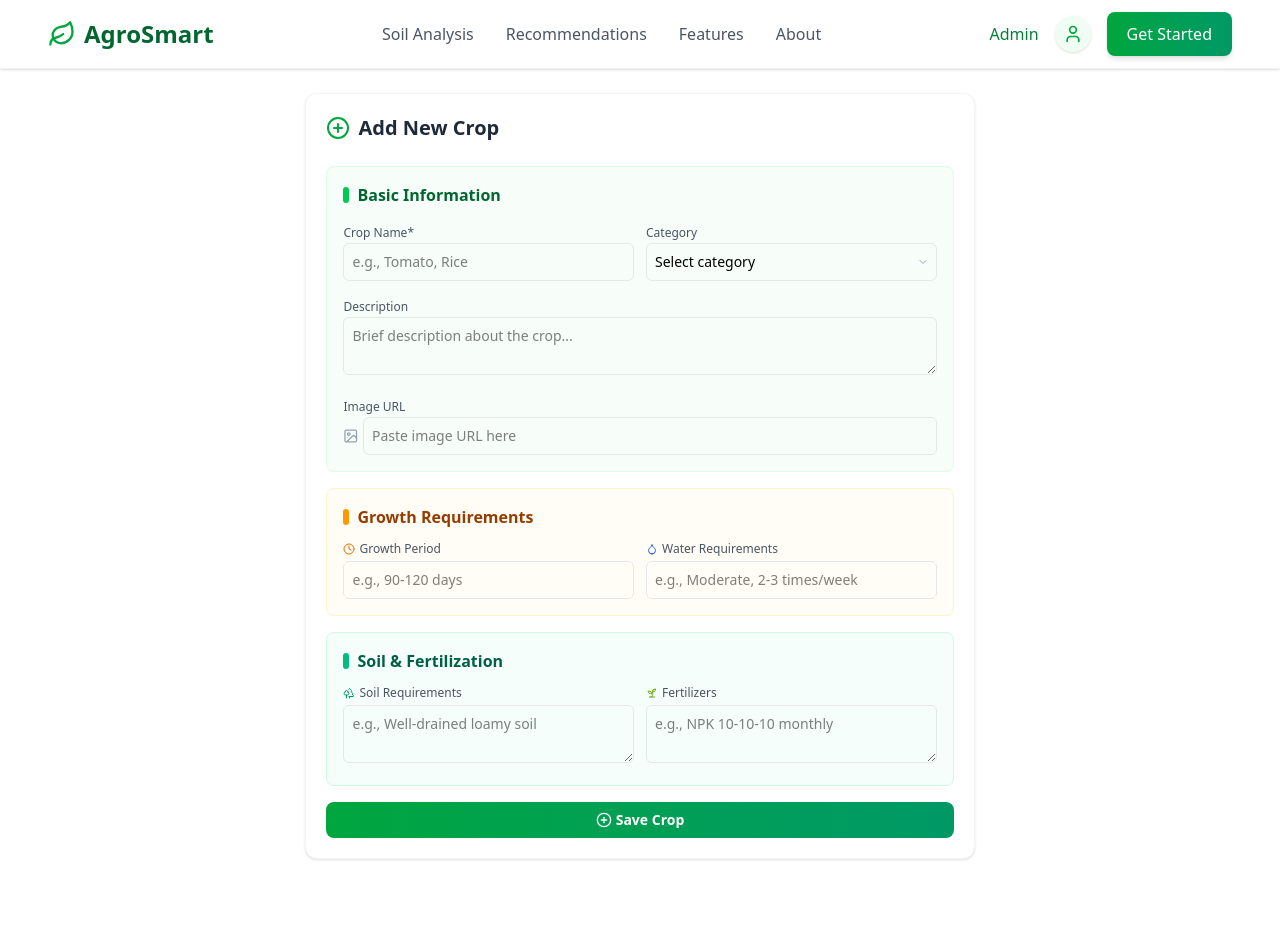
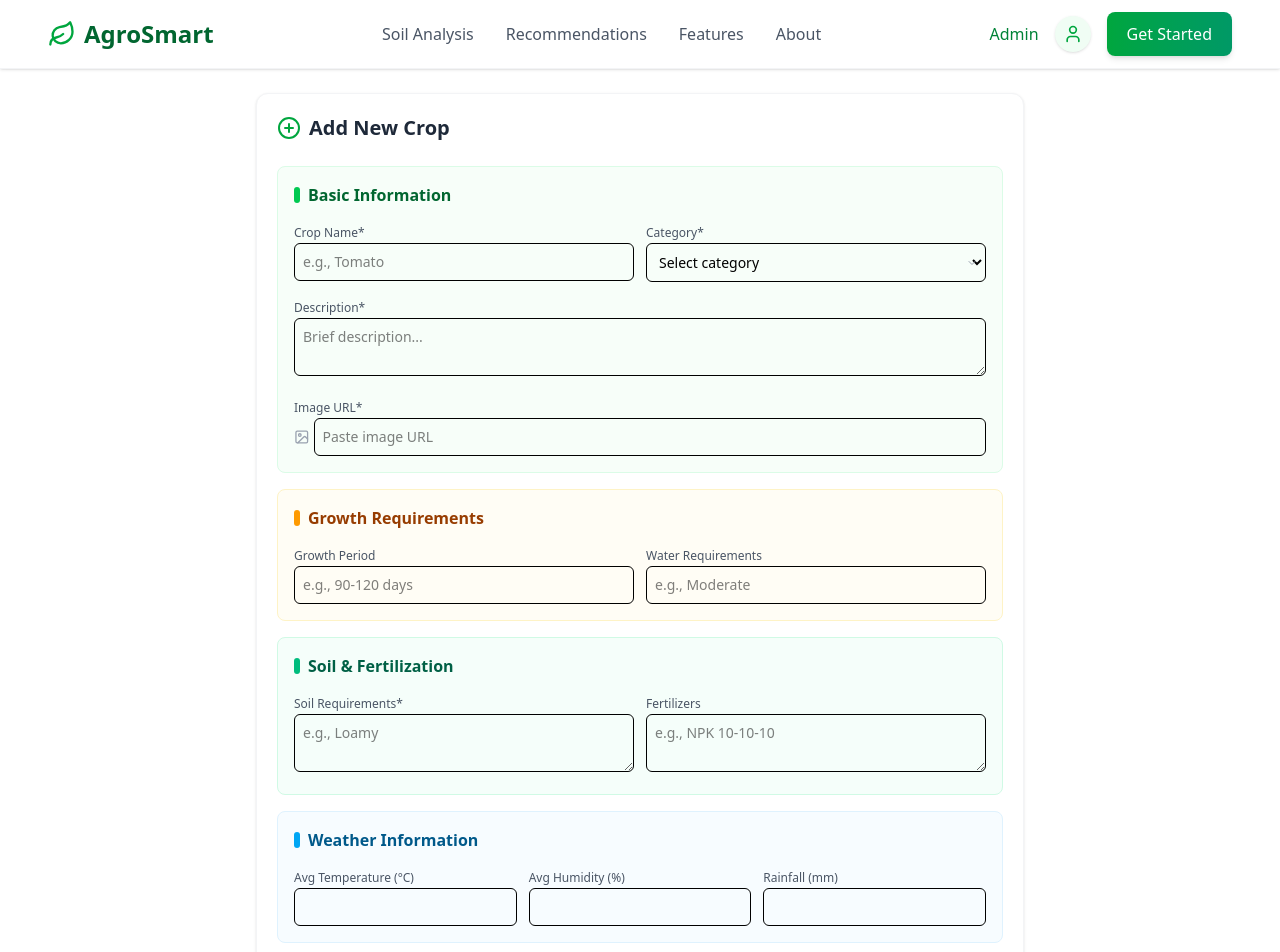
Before and after one commit to idlakshan/AgroSmart-Frontend, a React (Vite) app: page /admin/crops in a window 1280 px wide. Shown: the top 952 px of the page. Before the commit the page ends 883 px from the top, so only its background shows below. Built offline with nearby package versions, Linux system fonts and the light colour scheme.

Commit message:
feat: add toast and validation to crop form

```diff
--- a/src/App.jsx
+++ b/src/App.jsx
@@ -10,6 +10,9 @@ import { FeatureSection } from './pages/FeatureSection';
 import { HeroSection } from './pages/HeroSection';
 import LearnMoreSeaction from './pages/LearnMoreSection';
 import AdminCrops from './pages/AdminCrops';
+
+import { ToastContainer } from "react-toastify";
+import "react-toastify/dist/ReactToastify.css";
 
 function App() {
   const [soilType, setSoilType] = useState(null);
@@ -89,12 +92,14 @@ function App() {
                 <LearnMoreSeaction />
               </main>
               <Footer />
+
             </>
           }
         />
 
         <Route path="/admin/crops" element={<AdminCrops />} />
       </Routes>
+       <ToastContainer position="top-right" autoClose={3000} />
     </div>
   );
 }
--- a/src/main.jsx
+++ b/src/main.jsx
@@ -2,12 +2,17 @@ import { StrictMode } from 'react'
 import { createRoot } from 'react-dom/client'
 import './index.css'
 import App from './App.jsx'
-import { BrowserRouter } from 'react-router-dom';
+import { BrowserRouter } from 'react-router-dom'
+import { Provider } from "react-redux";
+import { store } from "./redux/store";
+
 
 createRoot(document.getElementById('root')).render(
   <StrictMode>
-    <BrowserRouter>
-      <App />
-    </BrowserRouter>
-  </StrictMode>,
+    <Provider store={store}>
+      <BrowserRouter>
+        <App />
+      </BrowserRouter>
+    </Provider>
+  </StrictMode>
 )
--- a/src/pages/AdminCrops.jsx
+++ b/src/pages/AdminCrops.jsx
@@ -1,43 +1,39 @@
-import { useState } from "react";
 import {
-  PlusCircle,
-  Image,
-  Clock,
-  Droplet,
-  ChevronDown,
-  Sprout,
-  Trees
+  PlusCircle, Image, Clock, Droplet, ChevronDown, Sprout, Trees
 } from "lucide-react";
+import { useForm } from "react-hook-form";
+import { zodResolver } from "@hookform/resolvers/zod";
+
+import { useCreateCropMutation } from "../redux/features/crop/cropApi";
+import { toast } from "react-toastify";
+import { cropSchema } from "../validation/cropShema";
+
+const categories = [
+  "Vegetable", "Fruit", "Grain", "Legume", "Herb"
+];
 
 const AdminCrops = () => {
-  const [formData, setFormData] = useState({
-    name: "",
-    description: "",
-    image: "",
-    growthPeriod: "",
-    waterRequirements: "",
-    category: "",
-    fertilizers: "",
-    soilRequirements: "",
+  const {
+    register,
+    handleSubmit,
+    reset,
+    formState: { errors }
+  } = useForm({
+    resolver: zodResolver(cropSchema),
+    mode: "onChange"
   });
 
-  const handleChange = (e) => {
-    const { name, value } = e.target;
-    setFormData((prev) => ({ ...prev, [name]: value }));
+  const [createCrop, { isLoading }] = useCreateCropMutation();
+  const onSubmit = async (data) => {
+    try {
+      await createCrop(data).unwrap();
+      toast.success("Crop created successfully!");
+      setTimeout(() => reset(), 500)
+    } catch (err) {
+      toast.error(err?.data?.error || "Failed to create crop");
+    }
   };
 
-  const handleSubmit = async (e) => {
-    e.preventDefault();
-    console.log("Submitting:", formData);
-  };
-
-  const categories = [
-    "Vegetables",
-    "Fruits",
-    "Grains",
-    "Legumes",
-    "Herbs",
-  ];
 
   return (
     <div className="max-w-3xl mx-auto my-6 p-5 bg-white rounded-xl shadow-sm border border-gray-100">
@@ -46,35 +42,30 @@ const AdminCrops = () => {
         <h1 className="text-xl font-bold text-gray-800">Add New Crop</h1>
       </div>
 
-      <form onSubmit={handleSubmit} className="space-y-4">
+      <form onSubmit={handleSubmit(onSubmit)} className="space-y-4">
         <div className="bg-green-50/50 p-4 rounded-lg border border-green-100">
           <h2 className="text-base font-semibold text-green-800 mb-3 flex items-center">
             <span className="w-1.5 h-4 bg-green-500 rounded-full mr-2"></span>
             Basic Information
           </h2>
-
           <div className="grid grid-cols-1 md:grid-cols-2 gap-3">
             <div className="space-y-1">
               <label className="text-xs font-medium text-gray-600">Crop Name*</label>
               <input
+                {...register("name")}
                 type="text"
-                name="name"
-                placeholder="e.g., Tomato, Rice"
-                className="w-full text-sm border border-gray-200 rounded-md p-2 focus:ring-2 focus:ring-green-500 focus:border-transparent"
-                value={formData.name}
-                onChange={handleChange}
-                required
+                placeholder="e.g., Tomato"
+                className="w-full text-sm border rounded-md p-2 focus:ring-2 focus:ring-green-500"
               />
+              {errors.name && <p className="text-red-500 text-xs">{errors.name.message}</p>}
             </div>
 
             <div className="space-y-1">
-              <label className="text-xs font-medium text-gray-600">Category</label>
+              <label className="text-xs font-medium text-gray-600">Category*</label>
               <div className="relative">
                 <select
-                  name="category"
-                  className="w-full text-sm appearance-none border border-gray-200 rounded-md p-2 pr-7 focus:ring-2 focus:ring-green-500 focus:border-transparent"
-                  value={formData.category}
-                  onChange={handleChange}
+                  {...register("category")}
+                  className="w-full text-sm border rounded-md p-2 pr-7 focus:ring-2 focus:ring-green-500"
                 >
                   <option value="">Select category</option>
                   {categories.map((cat) => (
@@ -83,33 +74,32 @@ const AdminCrops = () => {
                 </select>
                 <ChevronDown className="h-3 w-3 text-gray-400 absolute right-2 top-1/2 transform -translate-y-1/2" />
               </div>
-            </div>
+              {errors.category && <p className="text-red-500 text-xs">{errors.category.message}</p>}
             </div>
 
-          <div className="mt-3 space-y-1">
-            <label className="text-xs font-medium text-gray-600">Description</label>
+            <div className="md:col-span-2 space-y-1">
+              <label className="text-xs font-medium text-gray-600">Description*</label>
               <textarea
-              name="description"
-              placeholder="Brief description about the crop..."
+                {...register("description")}
                 rows="2"
-              className="w-full text-sm border border-gray-200 rounded-md p-2 focus:ring-2 focus:ring-green-500 focus:border-transparent"
-              value={formData.description}
-              onChange={handleChange}
+                placeholder="Brief description..."
+                className="w-full text-sm border rounded-md p-2 focus:ring-2 focus:ring-green-500"
               />
+              {errors.description && <p className="text-red-500 text-xs">{errors.description.message}</p>}
             </div>
 
-          <div className="mt-3 space-y-1">
-            <label className="text-xs font-medium text-gray-600">Image URL</label>
+            <div className="md:col-span-2 space-y-1">
+              <label className="text-xs font-medium text-gray-600">Image URL*</label>
               <div className="flex items-center">
                 <Image className="h-4 w-4 text-gray-400 mr-1" />
                 <input
+                  {...register("image")}
                   type="text"
-                name="image"
-                placeholder="Paste image URL here"
-                className="w-full text-sm border border-gray-200 rounded-md p-2 focus:ring-2 focus:ring-green-500 focus:border-transparent"
-                value={formData.image}
-                onChange={handleChange}
+                  placeholder="Paste image URL"
+                  className="w-full text-sm border rounded-md p-2 focus:ring-2 focus:ring-green-500"
                 />
+              </div>
+              {errors.image && <p className="text-red-500 text-xs">{errors.image.message}</p>}
             </div>
           </div>
         </div>
@@ -119,85 +109,102 @@ const AdminCrops = () => {
             <span className="w-1.5 h-4 bg-amber-500 rounded-full mr-2"></span>
             Growth Requirements
           </h2>
-
           <div className="grid grid-cols-1 md:grid-cols-2 gap-3">
             <div className="space-y-1">
-              <label className="text-xs font-medium text-gray-600 flex items-center">
-                <Clock className="h-3 w-3 mr-1 text-amber-600" />
-                Growth Period
-              </label>
+              <label className="text-xs font-medium text-gray-600">Growth Period</label>
               <input
+                {...register("growthPeriod")}
                 type="text"
-                name="growthPeriod"
                 placeholder="e.g., 90-120 days"
-                className="w-full text-sm border border-gray-200 rounded-md p-2 focus:ring-2 focus:ring-amber-500 focus:border-transparent"
-                value={formData.growthPeriod}
-                onChange={handleChange}
+                className="w-full text-sm border rounded-md p-2 focus:ring-2 focus:ring-amber-500"
               />
             </div>
-
             <div className="space-y-1">
-              <label className="text-xs font-medium text-gray-600 flex items-center">
-                <Droplet className="h-3 w-3 mr-1 text-blue-600" />
-                Water Requirements
-              </label>
+              <label className="text-xs font-medium text-gray-600">Water Requirements</label>
               <input
+                {...register("waterRequirements")}
                 type="text"
-                name="waterRequirements"
-                placeholder="e.g., Moderate, 2-3 times/week"
-                className="w-full text-sm border border-gray-200 rounded-md p-2 focus:ring-2 focus:ring-blue-500 focus:border-transparent"
-                value={formData.waterRequirements}
-                onChange={handleChange}
+                placeholder="e.g., Moderate"
+                className="w-full text-sm border rounded-md p-2 focus:ring-2 focus:ring-amber-500"
               />
             </div>
           </div>
         </div>
+
 
         <div className="bg-emerald-50/50 p-4 rounded-lg border border-emerald-100">
           <h2 className="text-base font-semibold text-emerald-800 mb-3 flex items-center">
             <span className="w-1.5 h-4 bg-emerald-500 rounded-full mr-2"></span>
             Soil & Fertilization
           </h2>
-
           <div className="grid grid-cols-1 md:grid-cols-2 gap-3">
             <div className="space-y-1">
-              <label className="text-xs font-medium text-gray-600 flex items-center">
-                <Trees className="h-3 w-3 mr-1 text-emerald-600" />
-                Soil Requirements
-              </label>
+              <label className="text-xs font-medium text-gray-600">Soil Requirements*</label>
               <textarea
-                name="soilRequirements"
-                placeholder="e.g., Well-drained loamy soil"
+                {...register("soilRequirements")}
                 rows="2"
-                className="w-full text-sm border border-gray-200 rounded-md p-2 focus:ring-2 focus:ring-emerald-500 focus:border-transparent"
-                value={formData.soilRequirements}
-                onChange={handleChange}
+                placeholder="e.g., Loamy"
+                className="w-full text-sm border rounded-md p-2 focus:ring-2 focus:ring-emerald-500"
               />
+              {errors.soilRequirements && <p className="text-red-500 text-xs">{errors.soilRequirements.message}</p>}
             </div>
-
             <div className="space-y-1">
-              <label className="text-xs font-medium text-gray-600 flex items-center">
-                <Sprout className="h-3 w-3 mr-1 text-lime-600" />
-                Fertilizers
-              </label>
+              <label className="text-xs font-medium text-gray-600">Fertilizers</label>
               <textarea
-                name="fertilizers"
-                placeholder="e.g., NPK 10-10-10 monthly"
+                {...register("fertilizers")}
                 rows="2"
-                className="w-full text-sm border border-gray-200 rounded-md p-2 focus:ring-2 focus:ring-lime-500 focus:border-transparent"
-                value={formData.fertilizers}
-                onChange={handleChange}
+                placeholder="e.g., NPK 10-10-10"
+                className="w-full text-sm border rounded-md p-2 focus:ring-2 focus:ring-lime-500"
               />
             </div>
           </div>
         </div>
 
+
+        <div className="bg-sky-50/50 p-4 rounded-lg border border-sky-100">
+          <h2 className="text-base font-semibold text-sky-800 mb-3 flex items-center">
+            <span className="w-1.5 h-4 bg-sky-500 rounded-full mr-2"></span>
+            Weather Information
+          </h2>
+          <div className="grid grid-cols-1 md:grid-cols-3 gap-3">
+            <div className="space-y-1">
+              <label className="text-xs font-medium text-gray-600">Avg Temperature (°C)</label>
+              <input
+                {...register("avgTemperature", { valueAsNumber: true })}
+                type="number"
+                className="w-full text-sm border rounded-md p-2 focus:ring-2 focus:ring-sky-500"
+              />
+              {errors.avgTemperature && <p className="text-red-500 text-xs">{errors.avgTemperature.message}</p>}
+            </div>
+            <div className="space-y-1">
+              <label className="text-xs font-medium text-gray-600">Avg Humidity (%)</label>
+              <input
+                {...register("avgHumidity", { valueAsNumber: true })}
+                type="number"
+                className="w-full text-sm border rounded-md p-2 focus:ring-2 focus:ring-sky-500"
+              />
+              {errors.avgHumidity && <p className="text-red-500 text-xs">{errors.avgHumidity.message}</p>}
+            </div>
+            <div className="space-y-1">
+              <label className="text-xs font-medium text-gray-600">Rainfall (mm)</label>
+              <input
+                {...register("rainfall", { valueAsNumber: true })}
+                type="number"
+                className="w-full text-sm border rounded-md p-2 focus:ring-2 focus:ring-sky-500"
+              />
+              {errors.rainfall && <p className="text-red-500 text-xs">{errors.rainfall.message}</p>}
+            </div>
+          </div>
+        </div>
+
+
         <button
           type="submit"
-          className="w-full bg-gradient-to-r from-green-600 to-emerald-600 text-white text-sm font-semibold py-2 rounded-lg hover:shadow-md transition-all flex items-center justify-center"
+          disabled={isLoading}
+          className="w-full bg-gradient-to-r from-green-600 to-emerald-600 text-white text-sm font-semibold py-2 rounded-lg hover:shadow-md transition-all flex items-center justify-center disabled:opacity-50"
         >
           <PlusCircle className="h-4 w-4 mr-1" />
-          Save Crop
+          {isLoading ? "Saving..." : "Save Crop"}
         </button>
       </form>
     </div>
--- /dev/null
+++ b/src/redux/features/crop/cropApi.js
@@ -0,0 +1,19 @@
+import { createApi, fetchBaseQuery } from "@reduxjs/toolkit/query/react";
+
+export const cropApi = createApi({
+  reducerPath: "cropApi",
+  baseQuery: fetchBaseQuery({
+    baseUrl: "http://localhost:5001/api/"
+  }),
+  endpoints: (builder) => ({
+    createCrop: builder.mutation({
+      query: (newCrop) => ({
+        url: "crops",
+        method: "POST",
+        body: newCrop
+      })
+    })
+  })
+});
+
+export const { useCreateCropMutation } = cropApi;
--- /dev/null
+++ b/src/redux/store.js
@@ -0,0 +1,12 @@
+import { configureStore } from "@reduxjs/toolkit";
+import cropReducer from "./features/cropSlice";
+import { cropApi } from "./features/crop/cropApi";
+
+export const store = configureStore({
+  reducer: {
+    crop: cropReducer,
+    [cropApi.reducerPath]: cropApi.reducer
+  },
+  middleware: (getDefaultMiddleware) =>
+    getDefaultMiddleware().concat(cropApi.middleware),
+});
--- /dev/null
+++ b/src/validation/cropShema.js
@@ -0,0 +1,15 @@
+import { z } from "zod";
+
+export const cropSchema = z.object({
+  name: z.string().min(1, "Crop name is required"),
+  category: z.string().min(1, "Category is required"),
+  description: z.string().min(5, "Description is too short"),
+  image: z.string().url("Valid image URL is required"),
+  growthPeriod: z.string().optional(),
+  waterRequirements: z.string().optional(),
+  soilRequirements: z.string().min(1, "Soil requirements are required"),
+  fertilizers: z.string().optional(),
+  avgTemperature: z.coerce.number().min(-50, "Min -50°C").max(60, "Max 60°C"),
+  avgHumidity: z.coerce.number().min(0, "Min 0%").max(100, "Max 100%"),
+  rainfall: z.coerce.number().min(0, "Must be positive")
+});
```
Also changed, not shown: package.json (+8 -1 lines), src/redux/features/cropSlice.js (added, +26 -0 lines), 1 other file (tests, documents, lock files or other folders). Lines whose indentation alone changed are shown as unchanged.
